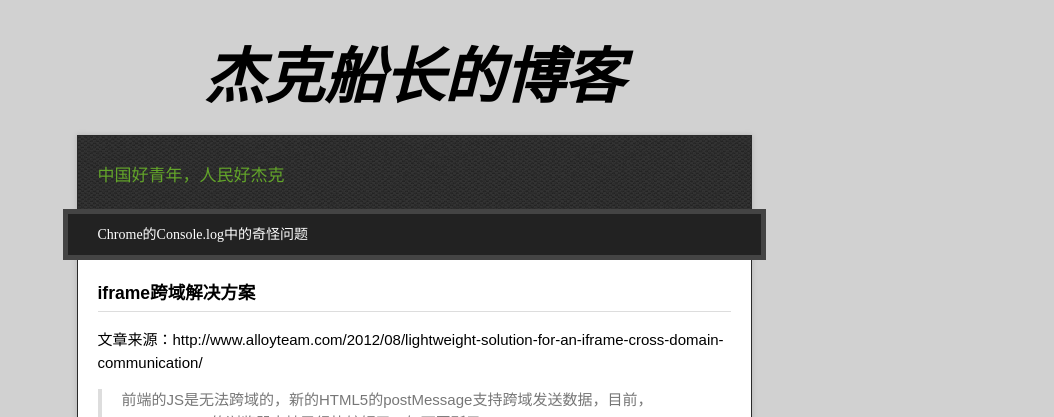
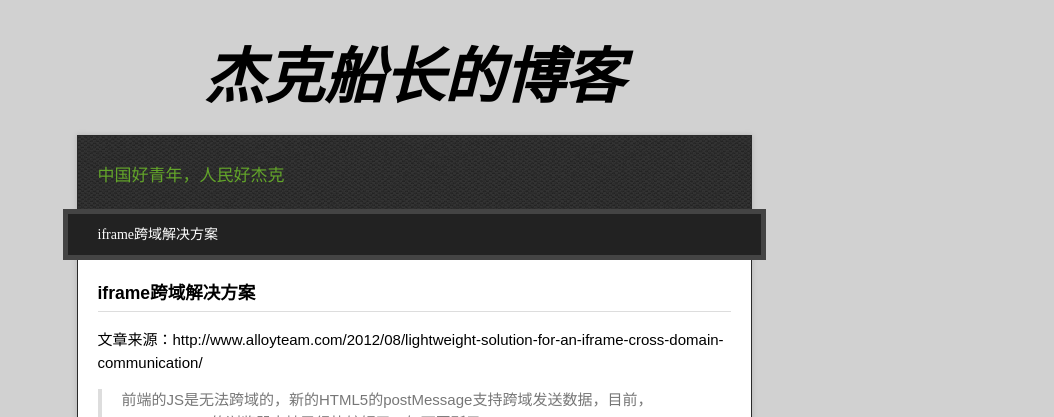
Before and after one commit to jacksparrow01/jacksparrow01.github.io, a Jekyll site: the page built from _posts/2013-08-21-iframe-crossdomain-solution.md, in a window 1280 px wide. Shown: the top 417 px of the page, without its empty margins (226-1280 px from the left). Built offline with Jekyll 4.4.1, drawn with Linux system fonts in a browser that asks for light colours.

Commit message:
Update 2013-08-21-iframe-crossdomain-solution.md

```diff
--- a/_posts/2013-08-21-iframe-crossdomain-solution.md
+++ b/_posts/2013-08-21-iframe-crossdomain-solution.md
@@ -1,7 +1,7 @@
 ---
 layout: default
-title: Chrome的Console.log中的奇怪问题
-description: Chrome的Console.log中的奇怪问题
+title: iframe跨域解决方案
+description: iframe跨域解决方案
 ---
 
 ### iframe跨域解决方案
```
